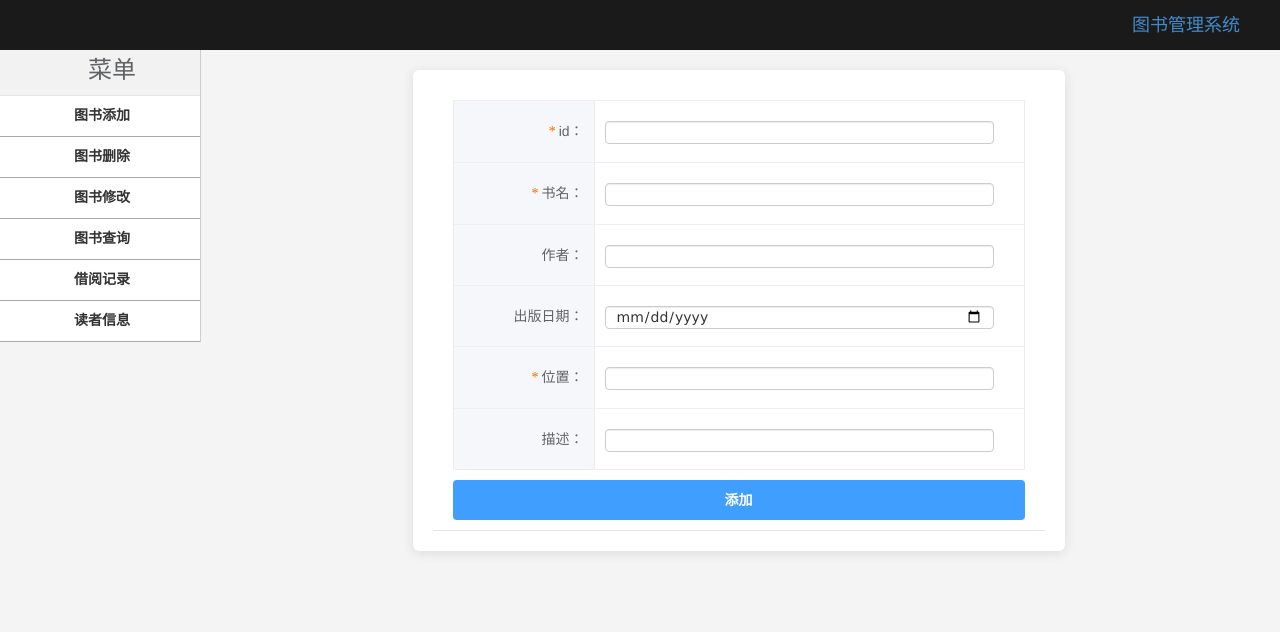
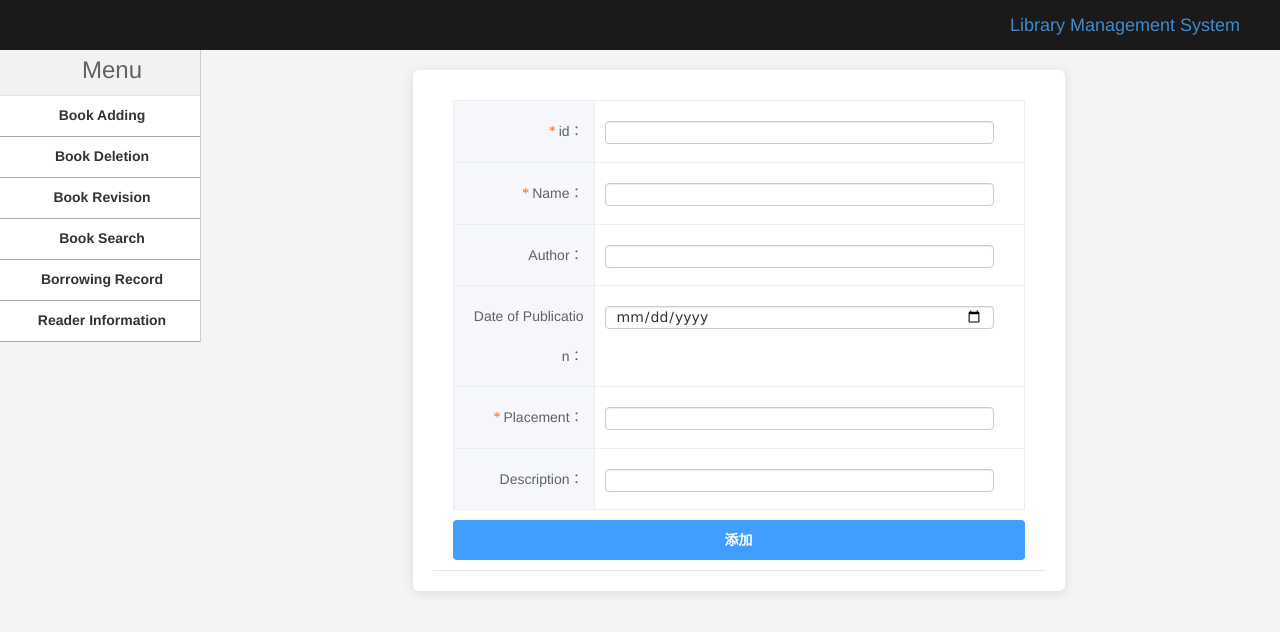
Before and after one commit to really-no-name/CloudComputingMiniProject, a Flask app: page /addbook in a window 1280 px wide. Shown: the top 632 px of the page. Run offline with Flask 3, Linux system fonts and the light colour scheme; some libraries are stand-ins or nearby versions.

Commit message:
Update addbook.html

```diff
--- a/templates/addbook.html
+++ b/templates/addbook.html
@@ -2,7 +2,7 @@
 <html lang="en">
 <head>
     <meta charset="UTF-8">
-    <title>系统主页-图书管理</title>
+    <title>System Homepage-Library Management</title>
     <link rel="stylesheet" type="text/css" href="../static/css/common.css"/>
     <link rel="stylesheet" type="text/css" href="../static/css/main.css"/>
     <link rel="stylesheet" type="text/css" href="assets/css/pagination.css">
@@ -72,7 +72,7 @@
     <div class="topbar-inner clearfix">
         <div class="top-info-wrap">
             <ul class="top-info-list clearfix">
-                <li><a>图书管理系统</a></li>
+                <li><a>Library Management System</a></li>
             </ul>
         </div>
     </div>
@@ -81,18 +81,18 @@
 <div class="container clearfix">
     <div class="sidebar-wrap">
         <div class="sidebar-title">
-            <h1>菜单</h1>
+            <h1>Menu</h1>
         </div>
         <div class="sidebar-content">
             <ul class="sidebar-list">
                 <li>
                     <ul class="sub-menu">
-                       <li><a href="{{ url_for("addbook") }}">图书添加</a></li>
-                        <li><a href="{{ url_for("deletebook") }}">图书删除</a></li>
-                        <li><a href="{{ url_for("changebook") }}">图书修改</a></li>
-                        <li><a href="{{ url_for("querybook") }}">图书查询</a></li>
-                        <li><a href="{{ url_for("borrowrecord") }}">借阅记录</a></li>
-                        <li><a href="{{ url_for("readerinfor") }}">读者信息</a></li>
+                       <li><a href="{{ url_for("addbook") }}">Book Adding</a></li>
+                        <li><a href="{{ url_for("deletebook") }}">Book Deletion</a></li>
+                        <li><a href="{{ url_for("changebook") }}">Book Revision</a></li>
+                        <li><a href="{{ url_for("querybook") }}">Book Search</a></li>
+                        <li><a href="{{ url_for("borrowrecord") }}">Borrowing Record</a></li>
+                        <li><a href="{{ url_for("readerinfor") }}">Reader Information</a></li>
                     </ul>
                 </li>
             </ul>
@@ -116,32 +116,32 @@
                             </tr>
                              <tr>
                                 <th>
-                                    <i class="require-red">*</i>书名：</th>
+                                    <i class="require-red">*</i>Name：</th>
                                 <td>
                                     <input  value="{{ name }}" class="common-text required" id="title" name="bookname" size="50" value="" type="text">
                                 </td>
                             </tr>
                             <tr>
-                                <th>作者：</th>
+                                <th>Author：</th>
                                 <td>
                                     <input value="{{ author }}" class="common-text" name="author" size="50"  type="text">
                                 </td>
                             </tr>
                             <tr>
-                                <th>出版日期：</th>
+                                <th>Date of Publication：</th>
                                 <td>
                                     <input value="{{ publicationdate }}" type="date" name="pdate" id="pdate" min="1900-01-01" class="common-text">
                                 </td>
                             </tr>
                             <tr>
                                <th>
-                                    <i class="require-red">*</i>位置：</th>
+                                    <i class="require-red">*</i>Placement：</th>
                                 <td>
                                     <input value="{{ location }}" class="common-text" name="address" size="50" type="text">
                                 </td>
                             </tr>
                             <tr>
-                                <th>描述：</th>
+                                <th>Description：</th>
                                 <td>
                                     <input  value="{{ remark }}" class="common-text" name="description" size="50"  type="text">
                                 </td>
```
